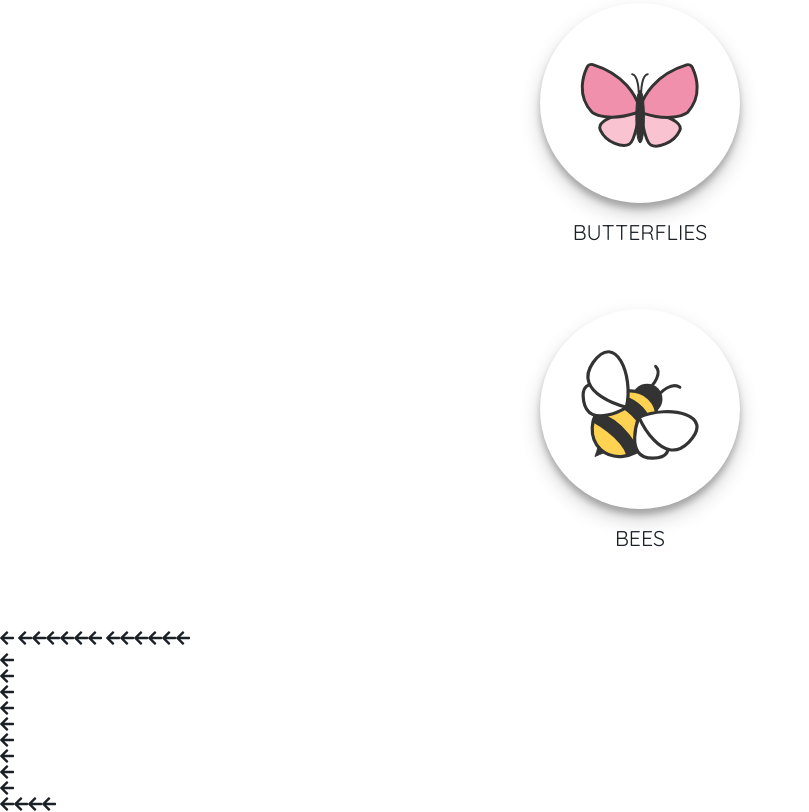
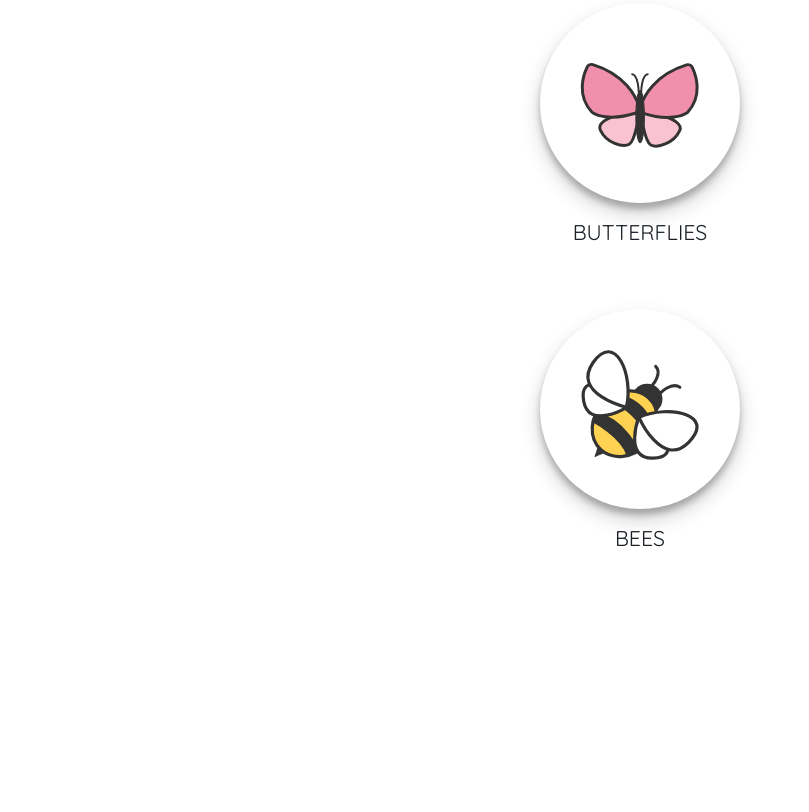
Before and after one commit to cmccall8/interest-area-ready, a website: page public/index.html in a window 1280 px wide. Shown: the part 526-1338 px from the top of the page, without its empty margins (0-809 px from the left). After the commit the page ends 1150 px from the top, so only its background shows below. Drawn offline with nearby package versions, Linux system fonts and the light colour scheme.

Commit message:
bug fixes

```diff
--- a/public/index.html
+++ b/public/index.html
@@ -925,7 +925,7 @@
 
 		<!-- OWLS GROSS MOTOR-->
 		<div v-if="page == 'owls_grossmtr'" class="owls-item">
-		<button @click="page = 'owls'" class="back-btn"><i class="fas fa-arrow-left"></button>
+		<button @click="page = 'owls'" class="back-btn"><i class="fas fa-arrow-left"></i></button>
 		<h2>GROSS MOTOR SKILLS</h2>
 
 				<button class="btn" @click="updateOwls()">SAVE CHANGES</button>
@@ -1241,7 +1241,7 @@
 
 		<!-- butterfly ART -->
 		<div v-if="page == 'butterfly_art'" class="butterfly-item">
-		<button @click="page = 'butterfly'" class="back-btn"><i class="fas fa-arrow-left"></button>
+		<button @click="page = 'butterfly'" class="back-btn"><i class="fas fa-arrow-left"></i></button>
 		<h2>ART</h2>
 
 				<button class="btn" @click="updateButterflies()">SAVE CHANGES</button>
@@ -1406,7 +1406,7 @@
 
 		<!-- butterfly MUSIC & MOVEMENT -->
 		<div v-if="page == 'butterfly_music'" class="butterfly-item">
-		<button @click="page = 'butterfly'" class="back-btn"><i class="fas fa-arrow-left"></button>
+		<button @click="page = 'butterfly'" class="back-btn"><i class="fas fa-arrow-left"></i></button>
 		<h2>MUSIC & MOVEMENT</h2>
 
 				<button class="btn" @click="updateButterflies()">SAVE CHANGES</button>
@@ -1544,7 +1544,7 @@
 
 		<!-- butterfly BLOCKS -->
 		<div v-if="page == 'butterfly_blocks'" class="butterfly-item">
-		<button @click="page = 'butterfly'" class="back-btn"><i class="fas fa-arrow-left"></button>
+		<button @click="page = 'butterfly'" class="back-btn"><i class="fas fa-arrow-left"></i></button>
 		<h2>BLOCKS</h2>
 
 				<button class="btn" @click="updateButterflies()">SAVE CHANGES</button>
@@ -1668,7 +1668,7 @@
 
 		<!-- butterfly DRAMATIC PLAY -->
 		<div v-if="page == 'butterfly_drama'" class="butterfly-item">
-		<button @click="page = 'butterfly'" class="back-btn"><i class="fas fa-arrow-left"></button>
+		<button @click="page = 'butterfly'" class="back-btn"><i class="fas fa-arrow-left"></i></button>
 		<h2>DRAMATIC PLAY</h2>
 
 				<button class="btn" @click="updateButterflies()">SAVE CHANGES</button>
@@ -1818,7 +1818,7 @@
 
 		<!-- butterfly MATH/NUMBER -->
 		<div v-if="page == 'butterfly_math'" class="butterfly-item">
-		<button @click="page = 'butterfly'" class="back-btn"><i class="fas fa-arrow-left"></button>
+		<button @click="page = 'butterfly'" class="back-btn"><i class="fas fa-arrow-left"></i></button>
 		<h2>MATH/NUMBER</h2>
 
 				<button class="btn" @click="updateButterflies()">SAVE CHANGES</button>
@@ -1941,7 +1941,7 @@
 
 		<!-- butterfly GROSS MOTOR-->
 		<div v-if="page == 'butterfly_grossmtr'" class="butterfly-item">
-		<button @click="page = 'butterfly'" class="back-btn"><i class="fas fa-arrow-left"></button>
+		<button @click="page = 'butterfly'" class="back-btn"><i class="fas fa-arrow-left"></i></button>
 		<h2>GROSS MOTOR SKILLS</h2>
 
 				<button class="btn" @click="updateButterflies()">SAVE CHANGES</button>
@@ -2257,7 +2257,7 @@
 
 		<!-- bees ART -->
 		<div v-if="page == 'bees_art'" class="bees-item">
-		<button @click="page = 'bees'" class="back-btn"><i class="fas fa-arrow-left"></button>
+		<button @click="page = 'bees'" class="back-btn"><i class="fas fa-arrow-left"></i></button>
 		<h2>ART</h2>
 
 				<button class="btn" @click="updateBees()">SAVE CHANGES</button>
@@ -2422,7 +2422,7 @@
 
 		<!-- bees MUSIC & MOVEMENT -->
 		<div v-if="page == 'bees_music'" class="bees-item">
-		<button @click="page = 'bees'" class="back-btn"><i class="fas fa-arrow-left"></button>
+		<button @click="page = 'bees'" class="back-btn"><i class="fas fa-arrow-left"></i></button>
 		<h2>MUSIC & MOVEMENT</h2>
 
 				<button class="btn" @click="updateBees()">SAVE CHANGES</button>
@@ -2560,7 +2560,7 @@
 
 		<!-- bees BLOCKS -->
 		<div v-if="page == 'bees_blocks'" class="bees-item">
-		<button @click="page = 'bees'" class="back-btn"><i class="fas fa-arrow-left"></button>
+		<button @click="page = 'bees'" class="back-btn"><i class="fas fa-arrow-left"></i></button>
 		<h2>BLOCKS</h2>
 
 				<button class="btn" @click="updateBees()">SAVE CHANGES</button>
@@ -2684,7 +2684,7 @@
 
 		<!-- bees DRAMATIC PLAY -->
 		<div v-if="page == 'bees_drama'" class="bees-item">
-		<button @click="page = 'bees'" class="back-btn"><i class="fas fa-arrow-left"></button>
+		<button @click="page = 'bees'" class="back-btn"><i class="fas fa-arrow-left"></i></button>
 		<h2>DRAMATIC PLAY</h2>
 
 				<button class="btn" @click="updateBees()">SAVE CHANGES</button>
@@ -2834,7 +2834,7 @@
 
 		<!-- bees MATH/NUMBER -->
 		<div v-if="page == 'bees_math'" class="bees-item">
-		<button @click="page = 'bees'" class="back-btn"><i class="fas fa-arrow-left"></button>
+		<button @click="page = 'bees'" class="back-btn"><i class="fas fa-arrow-left"></i></button>
 		<h2>MATH/NUMBER</h2>
 
 				<button class="btn" @click="updateBees()">SAVE CHANGES</button>
@@ -2957,7 +2957,7 @@
 
 		<!-- bees GROSS MOTOR-->
 		<div v-if="page == 'bees_grossmtr'" class="bees-item">
-		<button @click="page = 'bees'" class="back-btn"><i class="fas fa-arrow-left"></button>
+		<button @click="page = 'bees'" class="back-btn"><i class="fas fa-arrow-left"></i></button>
 		<h2>GROSS MOTOR SKILLS</h2>
 
 				<button class="btn" @click="updateBees()">SAVE CHANGES</button>
```
